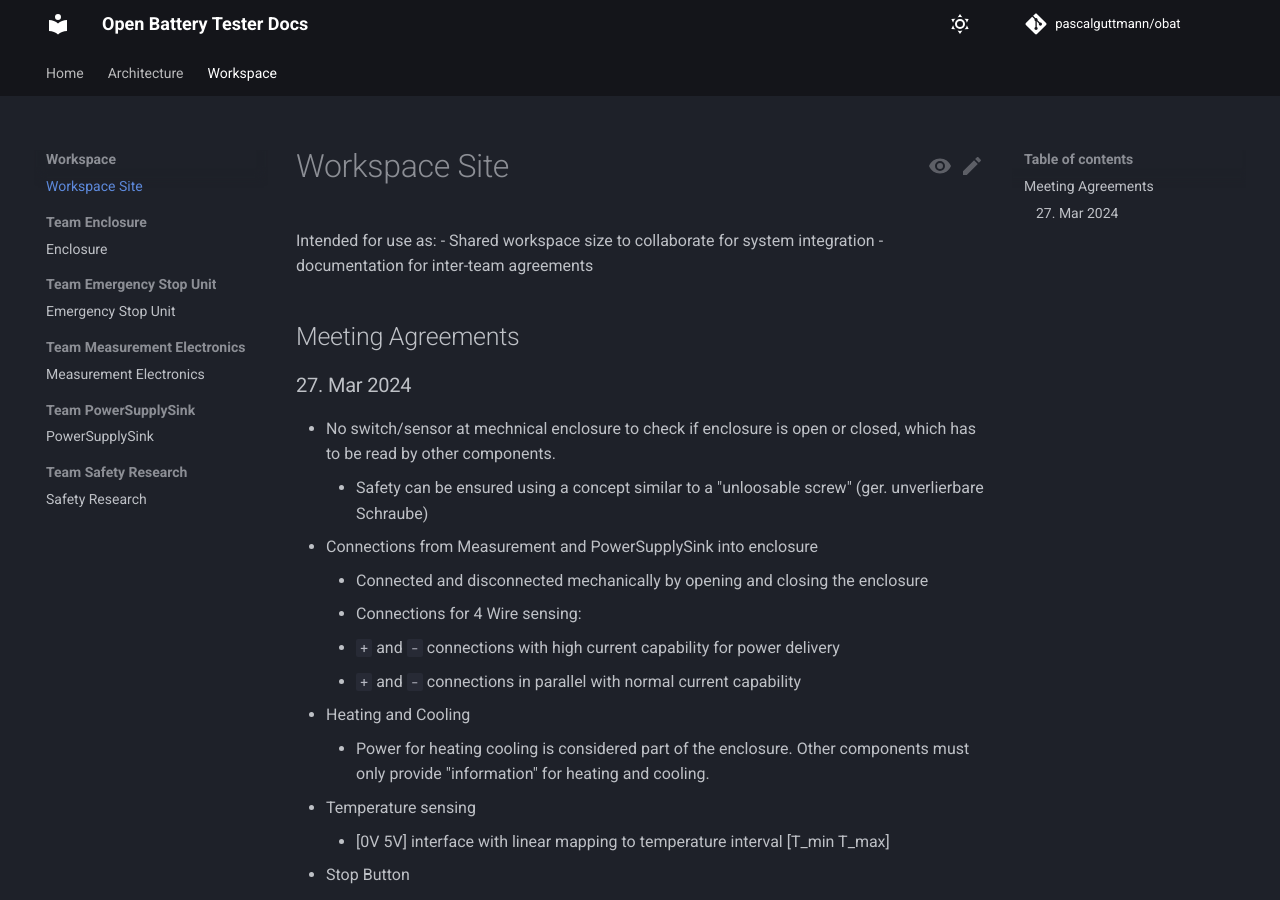
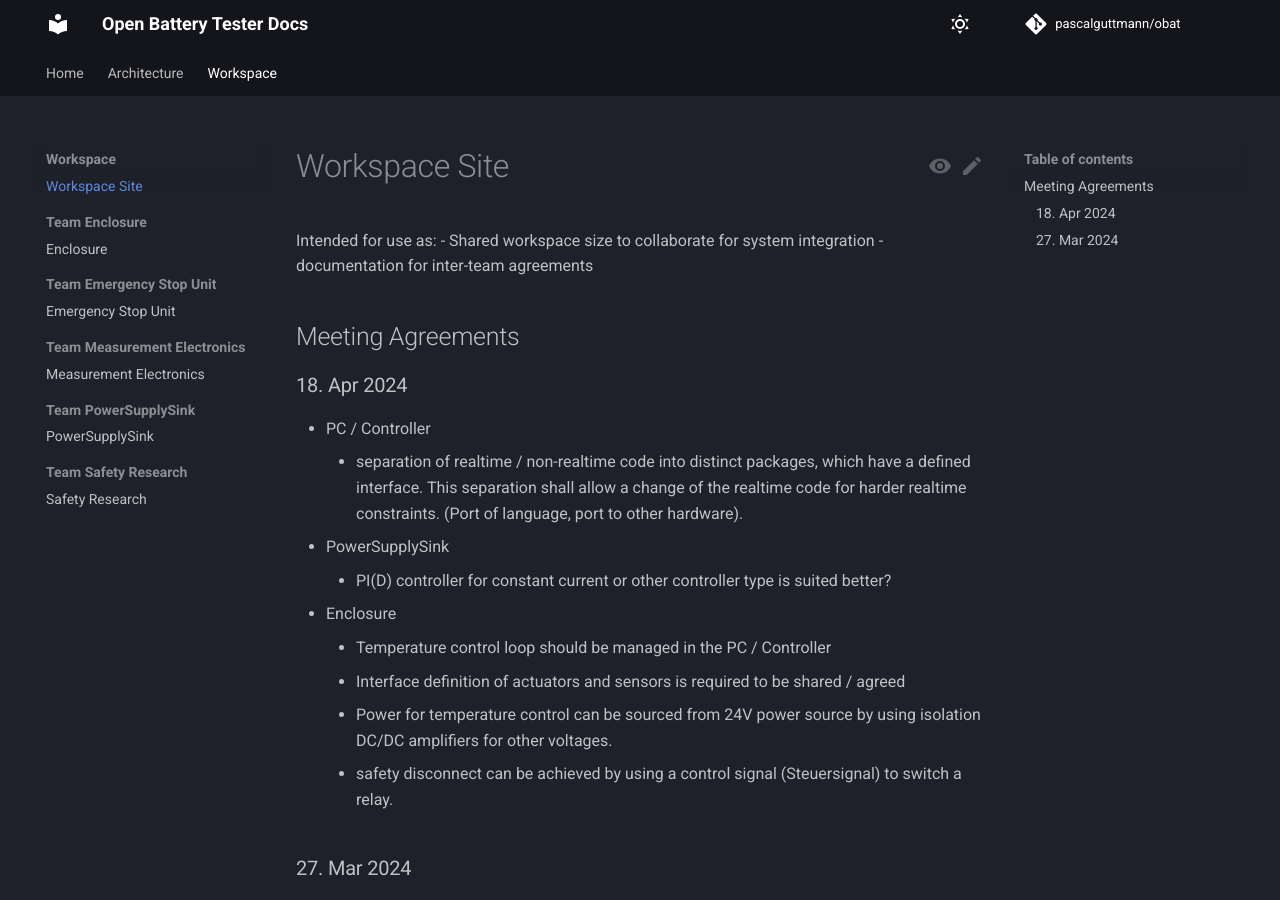
Before and after one commit to pascalguttmann/obat, an MkDocs documentation site: the page built from docs/workspace/index.md, in a window 1280 px wide and 900 px high. Built offline with MkDocs 1.6.1 and Material for MkDocs 9.7.7, drawn with Linux system fonts in a browser that asks for light colours; comment, search, counter and statistics services are not loaded.

Commit message:
add meeting agreements for 18.04.2024

```diff
--- a/docs/workspace/index.md
+++ b/docs/workspace/index.md
@@ -5,6 +5,25 @@ Intended for use as:
   - documentation for inter-team agreements
 
 ## Meeting Agreements
+
+### 18. Apr 2024
+
+- PC / Controller
+    - separation of realtime / non-realtime code into distinct packages, which
+        have a defined interface. This separation shall allow a change of the
+        realtime code for harder realtime constraints. (Port of language, port
+        to other hardware).
+- PowerSupplySink
+    - PI(D) controller for constant current or other controller type is suited
+        better?
+- Enclosure
+    - Temperature control loop should be managed in the PC / Controller
+    - Interface definition of actuators and sensors is required to be shared /
+        agreed
+    - Power for temperature control can be sourced from 24V power source by
+        using isolation DC/DC amplifiers for other voltages.
+    - safety disconnect can be achieved by using a control signal (Steuersignal)
+        to switch a relay.
 
 ### 27. Mar 2024
 
```
